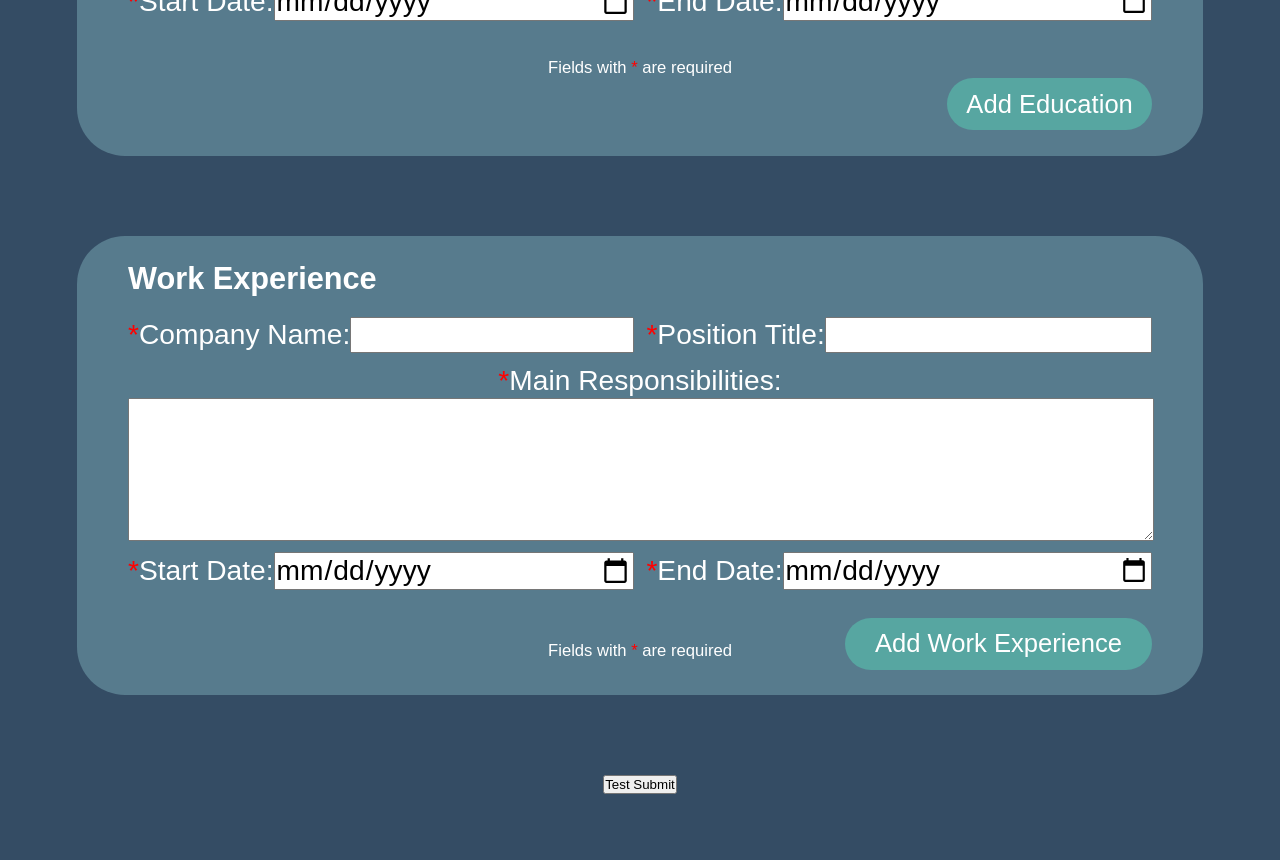
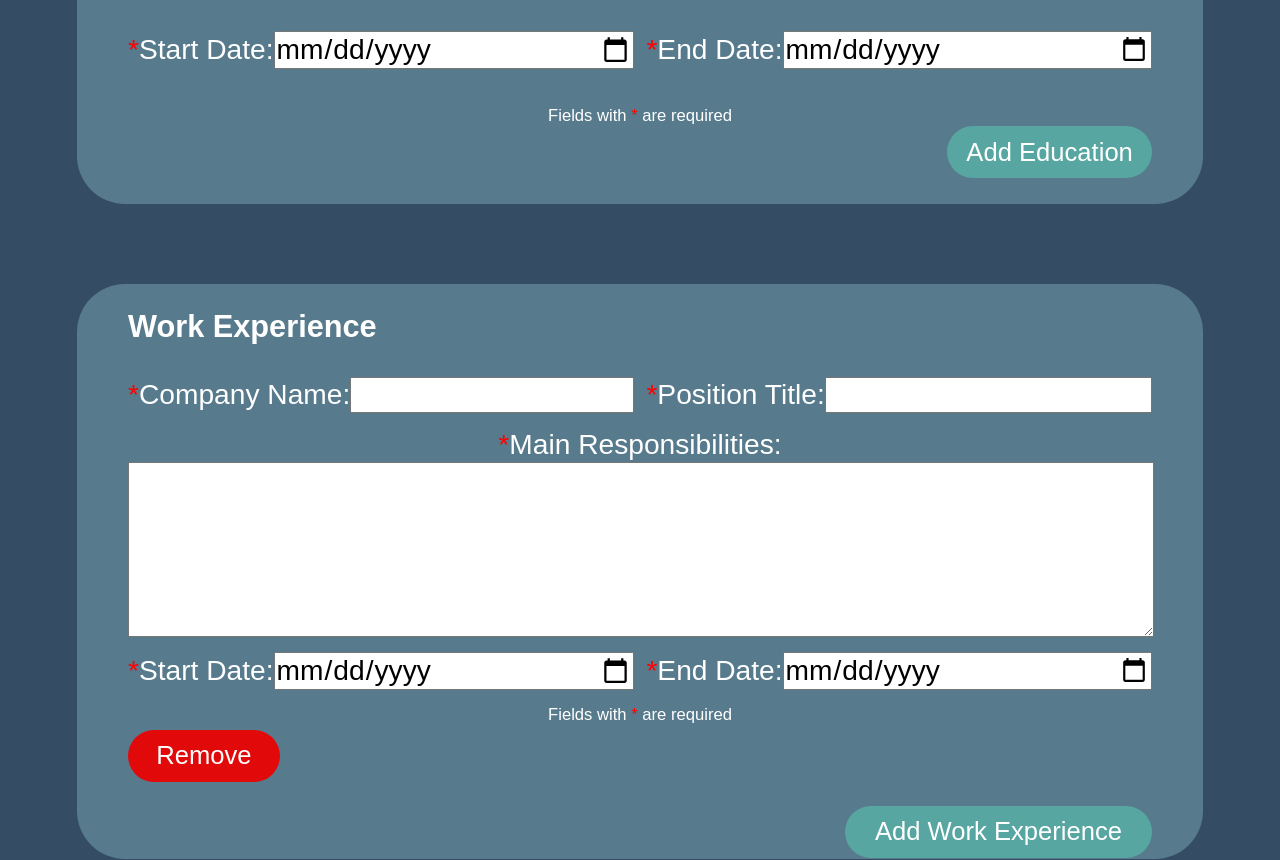
Before and after one commit to LitDennis13/odin-cv-application, a React (Vite) app: page / in a window 1280 px wide. Shown: the part 680-1540 px from the top of the page. Before the commit the page ends 1514 px from the top, so only its background shows below. Built offline with nearby package versions, Linux system fonts and the light colour scheme.

Commit message:
add creating and removing education/worksEXP

```diff
--- a/package.json
+++ b/package.json
@@ -21,6 +21,7 @@
     "eslint-plugin-react": "^7.34.1",
     "eslint-plugin-react-hooks": "^4.6.0",
     "eslint-plugin-react-refresh": "^0.4.6",
+    "uuid": "^9.0.1",
     "vite": "^5.2.0"
   }
 }
--- a/src/Styles/EnterEducation.css
+++ b/src/Styles/EnterEducation.css
@@ -9,9 +9,10 @@
 
 #education-section {
     display: grid;
-    grid-template: 1fr 1fr 1fr 1.3vw / 1fr 1fr;
+    grid-template: 1fr 1fr 1fr 1.3vw 1fr / 1fr 1fr;
     row-gap: 1vh;
     column-gap: 1vw;
+    margin-bottom: 3vh;
 }
 
 #education-title {
@@ -60,11 +61,35 @@
 }
 
 #required-text-E {
-    grid-area: 4 / 1 / 5 / 3;
+    grid-area: 5 / 1 / 6 / 3;
     justify-self: center;
     font-size: 1.3vw;
     margin-top: 5vh;
 }
+
+#remove-button-E {
+    grid-area: 6 / 1 / 7 / 2;
+    background-color: #e10909;
+    color: white;
+    border: none;
+    border-radius: 5rem;
+    font-size: 2vw;
+    text-align: center;
+    height: 6.5vh;
+    width: 30%;
+    align-self: end;
+    transition: .5s background-color;
+}
+
+#remove-button-E:hover {
+    background-color: #ab0202;
+    transition: .5s background-color;
+}
+#remove-button-E:active {
+    background-color: #840000;
+    transition: .1s background-color;
+}
+
 
 #add-education-button {
     background-color: #57A6A1;
@@ -77,6 +102,7 @@
     width: 20%;
     align-self: end;
     transition: .5s background-color;
+    margin-top: -3vh;
 }
 
 #add-education-button:hover {
--- a/src/Styles/EnterWorkExperience.css
+++ b/src/Styles/EnterWorkExperience.css
@@ -9,9 +9,10 @@
 
 #work-experience-section {
     display: grid;
-    grid-template: 1fr 1fr 4fr 1fr 1.3vw / 1fr 1fr;
+    grid-template: 1fr 1fr 4fr 1fr 1.3vw 1fr / 1fr 1fr;
     row-gap: 1vh;
     column-gap: 1vw;
+    margin-bottom: 3vh;
 }
 
 #work-experience-title {
@@ -74,13 +75,34 @@
     justify-self: center;
 }
 
-#required-text-E {
+#required-text-WE {
     grid-area: 5 / 1 / 6 / 3;
     justify-self: center;
     font-size: 1.3vw;
 }
 
+#remove-button-WE {
+    grid-area: 6 / 1 / 7 / 2;
+    background-color: #e10909;
+    color: white;
+    border: none;
+    border-radius: 5rem;
+    font-size: 2vw;
+    text-align: center;
+    height: 6.5vh;
+    width: 30%;
+    align-self: end;
+    transition: .5s background-color;
+}
 
+#remove-button-WE:hover {
+    background-color: #ab0202;
+    transition: .5s background-color;
+}
+#remove-button-WE:active {
+    background-color: #840000;
+    transition: .1s background-color;
+}
 
 #add-work-experience-button {
     background-color: #57A6A1;
@@ -93,6 +115,7 @@
     width: 30%;
     align-self: end;
     transition: .5s background-color;
+    margin-bottom: -3vh;
 }
 
 #add-work-experience-button:hover {
--- a/src/components/EducationFormInfo.jsx
+++ b/src/components/EducationFormInfo.jsx
@@ -1,5 +1,13 @@
 /* eslint-disable react/prop-types */
 function EducationFormInfo({allInfo, setAllInfo, id}) {
+
+    function removeEducation() {
+        let tempEducation = [...allInfo.education];
+        tempEducation.splice(id, 1);
+        setAllInfo({...allInfo, education: tempEducation});
+    }
+
+    const educationRemoveButton = id !== 0 ? <button type="button" id="remove-button-E" onClick={removeEducation}>Remove</button> : <></>;
 
     function handleSchoolName(newSchoolName) {
         let tempEducation = [...allInfo.education];
@@ -44,6 +52,7 @@ function EducationFormInfo({allInfo, setAllInfo, id}) {
         <input type="date" id="end-date-input" value={allInfo.education[id].endDate} onChange={(event) => {handleEndDate(event.target.value)}} required/>
     </div>
     <div id="required-text-E">Fields with <p id="required">*</p> are required</div>
+    {educationRemoveButton}
 </div>;
 }
 
--- a/src/components/EnterEducation.jsx
+++ b/src/components/EnterEducation.jsx
@@ -1,31 +1,32 @@
 /* eslint-disable react/prop-types */
 import "../Styles/EnterEducation.css";
 
+// import { v4 as uuidv4 } from 'uuid';
+
 import EducationFormInfo from "./EducationFormInfo";
 
-const addEducationButtonHTML =
-<button id="add-education-button" type="button">Add Education</button>;
-
-window.addEventListener("load", () => {
-    const addEducationButton = document.querySelector("#add-education-button");
-    const enterEducationSection = document.querySelector("#enter-education");
-
-
-    function addExtraEducation() {
-        console.log(enterEducationSection);
-    }
-
-    addEducationButton.addEventListener("click", addExtraEducation);
-});
+const educationObjectTemplate = {
+    schoolName: "",
+    fieldOfStudy: "",
+    startDate: "",
+    endDate: ""
+};
 
 function EnterEducation({info, setInfo}) {
     const education = [...info.education];
+
+    function addExtraEducation() {
+        let tempEducation = [...info.education];
+        tempEducation.push({...educationObjectTemplate});
+        setInfo({...info, education: tempEducation});
+    }
+
     return <div id="enter-education">
         {education.map((_, index) => {
             return <EducationFormInfo key={index} id={index} allInfo={info} setAllInfo={setInfo}/>;
         })}
 
-        {addEducationButtonHTML}
+        <button id="add-education-button" type="button" onClick={addExtraEducation}>Add Education</button>
     </div>
 }
 
--- a/src/components/EnterWorkExperience.jsx
+++ b/src/components/EnterWorkExperience.jsx
@@ -1,31 +1,32 @@
 /* eslint-disable react/prop-types */
 import "../Styles/EnterWorkExperience.css";
 
+// import { v4 as uuidv4 } from 'uuid';
+
 import WorkExperienceFormInfo from "./WorkExperienceFormInfo";
 
-const addWorkExperienceButtonHTML =
-<button id="add-work-experience-button" type="button">Add Work Experience</button>;
-
-window.addEventListener("load", () => {
-    const addWorkExperienceButton = document.querySelector("#add-work-experience-button");
-    const enterWorkExperienceSection = document.querySelector("#enter-work-experience");
-
-    function addExtraWorkExperience() {
-        console.log(enterWorkExperienceSection);
-    }
-
-    addWorkExperienceButton.addEventListener("click", addExtraWorkExperience);
-});
-
+const workExperienceObjectTemplate = {
+    companyName: "",
+    positionTitle: "",
+    mainResponsibilities: "",
+    startDate: "",
+    endDate: "",
+};
 
 function EnterWorkExperience({info, setInfo}) {
     const workExperience = [...info.workExperience];
+
+    function addExtraWorkExperience() {
+        let tempWorkExperience = [...info.workExperience];
+        tempWorkExperience.push({...workExperienceObjectTemplate});
+        setInfo({...info, workExperience: tempWorkExperience});
+    }
 
     return <div id="enter-work-experience">
         {workExperience.map((_, index) => {
             return <WorkExperienceFormInfo key={index} id={index} allInfo={info} setAllInfo={setInfo}/>;
         })}
-        {addWorkExperienceButtonHTML}
+        <button id="add-work-experience-button" type="button" onClick={addExtraWorkExperience}>Add Work Experience</button>
     </div>
 }
 
--- a/src/components/WorkExperienceFormInfo.jsx
+++ b/src/components/WorkExperienceFormInfo.jsx
@@ -1,6 +1,12 @@
 /* eslint-disable react/prop-types */
 
 function WorkExperienceFormInfo({allInfo, setAllInfo, id}) {
+
+    function removeWorkExperience() {
+        let tempWorkExperience = [...allInfo.workExperience];
+        tempWorkExperience.splice(id, 1);
+        setAllInfo({...allInfo, workExperience: tempWorkExperience});
+    }
 
     function handleCompanyName(newCompanyName) {
         let tempWorkExperience = [...allInfo.workExperience];
@@ -54,7 +60,8 @@ function WorkExperienceFormInfo({allInfo, setAllInfo, id}) {
         <label htmlFor="end-date-input"><p id="required">*</p>End Date: </label>
         <input type="date" id="end-date-input" value={allInfo.workExperience[id].endDate} onChange={(event) => {handleEndDate(event.target.value)}} required/>
     </div>
-    <div id="required-text-E">Fields with <p id="required">*</p> are required</div>
+    <div id="required-text-WE">Fields with <p id="required">*</p> are required</div>
+    <button type="button" id="remove-button-WE" onClick={removeWorkExperience}>Remove</button>
 </div>;
 }
 
```
Also changed, not shown: 1 other file (tests, documents, lock files or other folders).
